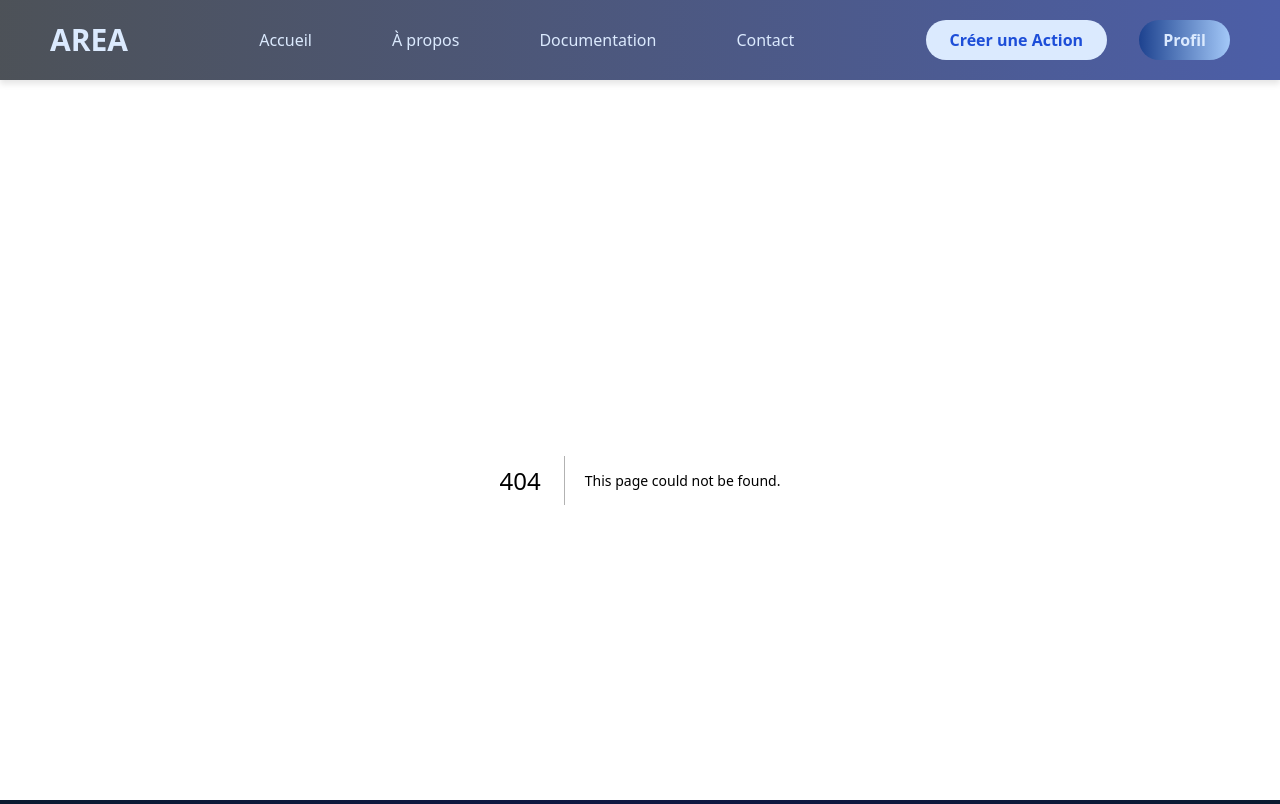
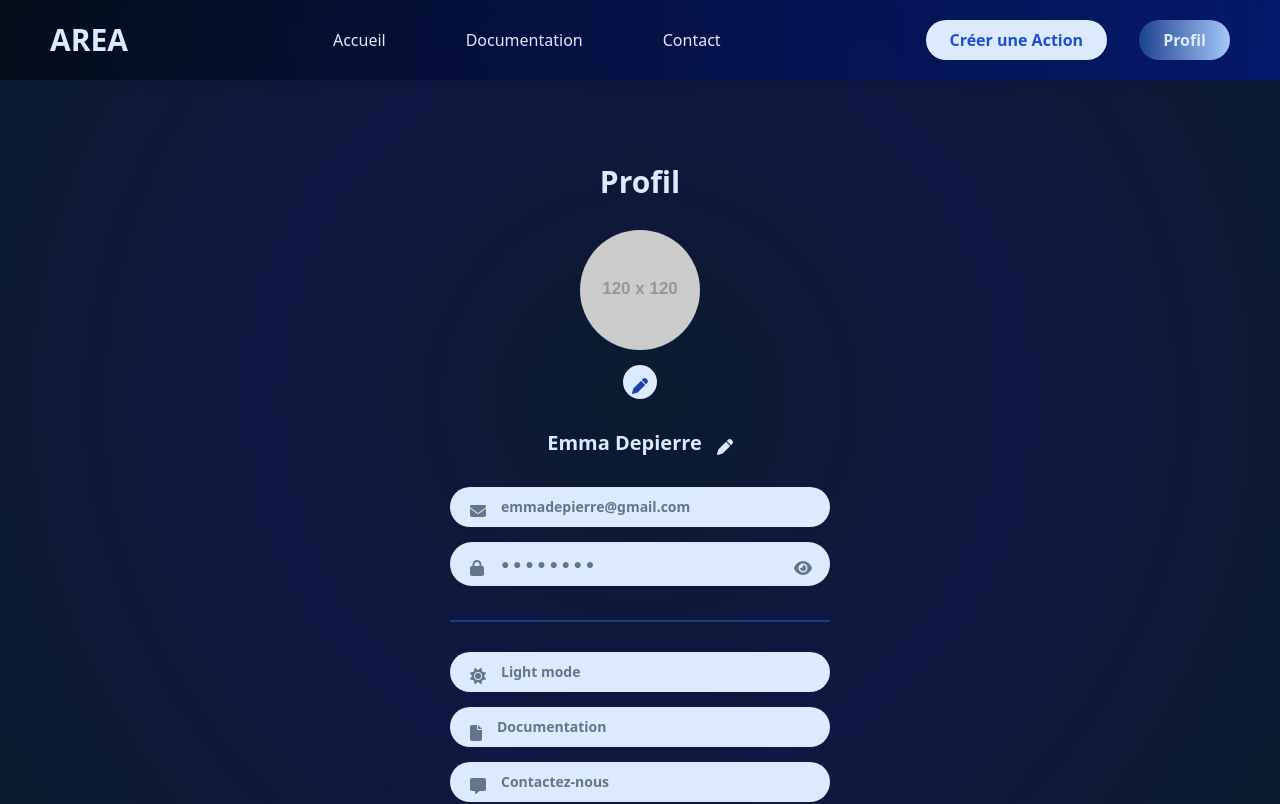
Before and after one commit to Flagada2000/AREA-WEB, a Next.js app: page /profile in a window 1280 px wide. Before the commit this address had no page. Shown: the top 804 px of the page. Built offline with nearby package versions, Linux system fonts and the light colour scheme.

Commit message:
add profile

```diff
--- a/src/app/(site)/about/page.tsx
+++ /dev/null
@@ -1,7 +0,0 @@
-import Image from 'next/image'
-
-export default function Home() {
-  return (
-    <div><p>à propos</p></div>
-  )
-}
--- /dev/null
+++ b/src/app/(site)/profile/page.tsx
@@ -0,0 +1,68 @@
+import { FontAwesomeIcon } from '@fortawesome/react-fontawesome';
+import { faEnvelope, faEye, faFile, faLock, faMessage, faPen, faSun } from '@fortawesome/free-solid-svg-icons';
+
+export default function Home() {
+  return (
+    <div className='w-full flex flex-col items-center'>
+      <div className="h-[900px] w-[500px] px-[60px] py-[15px] flex-col justify-center items-center gap-[30px] flex">
+          <div className="text-blue-100 text-3xl font-bold font-inter">Profil</div>
+          <div className="flex-col justify-start items-center gap-[15px] flex">
+              <img className="w-[120px] h-[120px] relative rounded-[999px]" src="https://via.placeholder.com/120x120" />
+              <button className="w-[34px] h-[34px] p-1.5 bg-blue-100 rounded-[999px] flex-col justify-center items-center gap-2.5 flex hover:bg-blue-200">
+                <div className="w-4 h-4 relative">
+                  <FontAwesomeIcon icon={faPen} className="text-blue-800 transform" />
+                </div>
+              </button>
+          </div>
+          <div className="flex items-center gap-[15px]">
+            <div className="text-blue-100 text-xl font-bold font-inter">Emma Depierre</div>
+            <button className="group w-4 h-4 relative">
+              <FontAwesomeIcon icon={faPen} className="text-blue-100 transform group-hover:text-blue-300" />
+            </button>
+          </div>
+          <div className="self-stretch h-[103px] flex-col justify-start items-center gap-[15px] flex">
+              <button className="self-stretch px-5 py-2.5 bg-blue-100 rounded-[999px] justify-start items-center gap-[15px] inline-flex hover:bg-blue-200">
+                  <div className="w-4 h-4 relative">
+                        <FontAwesomeIcon icon={faEnvelope} className="text-slate-500 transform" />
+                  </div>
+                  <div className="text-slate-500 text-sm font-semibold font-inter">emmadepierre@gmail.com</div>
+              </button>
+              <div className="self-stretch px-5 py-2.5 bg-blue-100 rounded-[999px] justify-between items-center inline-flex hover:bg-blue-200">
+                  <div className="h-6 justify-start items-center gap-[15px] flex">
+                      <div className="w-4 h-4 relative">
+                            <FontAwesomeIcon icon={faLock} className="text-slate-500 transform" />
+                      </div>
+                      <div className="text-slate-500 text-sm font-medium font-inter">● ● ● ● ● ● ● ●</div>
+                  </div>
+                  <button className="group w-4 h-4 relative">
+                    <FontAwesomeIcon icon={faEye} className="text-slate-500 transform group-hover:text-blue-300" />
+                  </button>
+              </div>
+          </div>
+          <div className="self-stretch h-[0px] border border-blue-900"></div>
+          <div className="self-stretch h-[162px] flex-col justify-start items-center gap-[15px] flex">
+              <button className="self-stretch px-5 py-2.5 bg-blue-100 rounded-[999px] justify-start items-center gap-[15px] inline-flex hover:bg-blue-200">
+                  <div className="w-4 h-4 relative">
+                    <FontAwesomeIcon icon={faSun} className="text-slate-500 transform" />
+                  </div>
+                  <div className="text-slate-500 text-sm font-bold font-inter">Light mode</div>
+              </button>
+              <button className="self-stretch px-5 py-2.5 bg-blue-100 rounded-[999px] justify-start items-center gap-[15px] inline-flex hover:bg-blue-200">
+                  <div className="w-3 h-3 relative">
+                        <FontAwesomeIcon icon={faFile} className="text-slate-500 transform" />
+                  </div>
+                  <div className="text-slate-500 text-sm font-bold font-inter">Documentation</div>
+              </button>
+              <button className="self-stretch px-5 py-2.5 bg-blue-100 rounded-[999px] justify-start items-center gap-[15px] inline-flex hover:bg-blue-200">
+                  <div className="w-4 h-4 relative">
+                    <FontAwesomeIcon icon={faMessage} className="text-slate-500 transform" />
+                  </div>
+                  <div className="text-slate-500 text-sm font-bold font-inter">Contactez-nous</div>
+              </button>
+          </div>
+          <div className="self-stretch h-[0px] border border-blue-900"></div>
+          <button className="text-blue-100 text-sm font-medium font-inter hover:text-blue-300">Se déconnecter</button>
+      </div>
+    </div>
+  )
+}
--- a/src/app/layout.tsx
+++ b/src/app/layout.tsx
@@ -35,9 +35,6 @@ export default function RootLayout({
             <Link href="/home">
               <p className="text-blue-100 text-base font-medium hover:text-blue-300">Accueil</p>
             </Link>
-            <Link href="/about">
-              <p className="text-blue-100 text-base font-medium hover:text-blue-300">À propos</p>
-            </Link>
             <Link href="/doc">
               <p className="text-blue-100 text-base font-medium hover:text-blue-300">Documentation</p>
             </Link>
```
